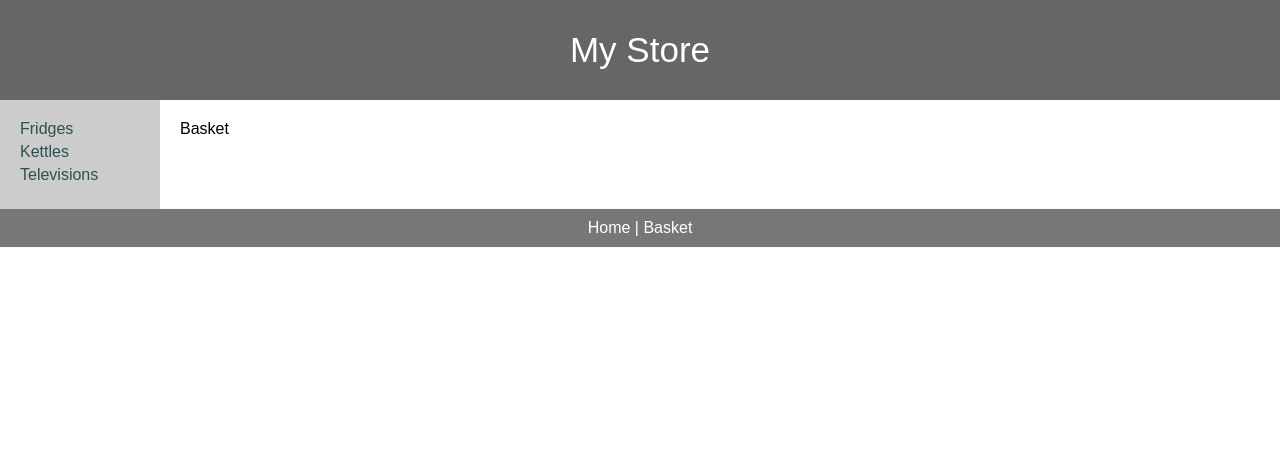
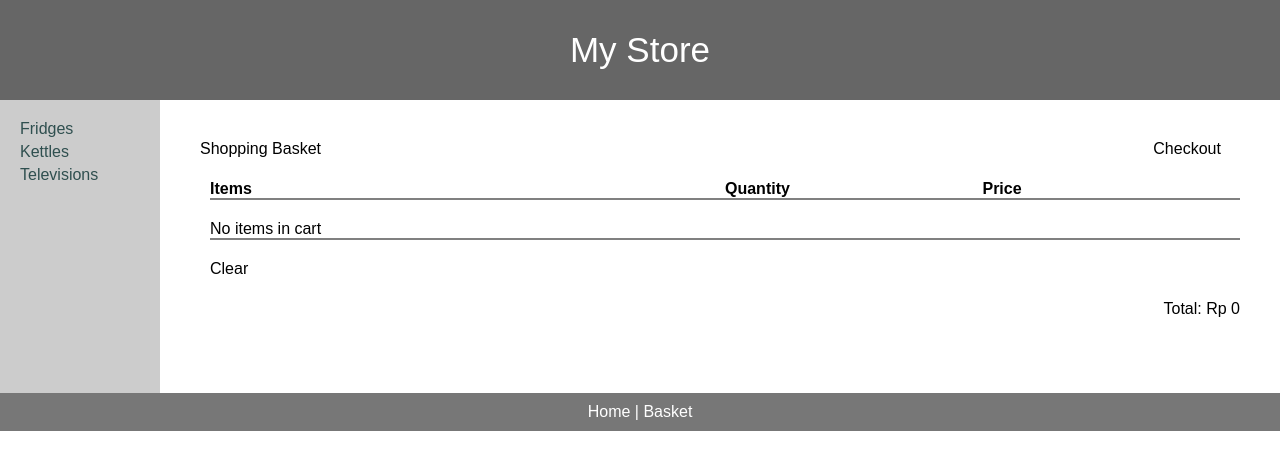
Before and after one commit to daviddprtma/e-store, a React (Create React App) app: page /basket in a window 1280 px wide. Shown: the top 470 px of the page. Built offline with nearby package versions, Linux system fonts and the light colour scheme; data requests are answered from the project's data file.

Commit message:
implementing the basket done

```diff
--- a/src/components/Basket.js
+++ b/src/components/Basket.js
@@ -1,9 +1,98 @@
-import React from 'react'
+import React, { useContext } from "react";
+import styled from "styled-components";
+import { cartContext } from "../contexts/cartContext";
+import { Link, useNavigate } from "react-router-dom";
 
 const Basket = () => {
+  const navigate = useNavigate();
+  const { getItems } = useContext(cartContext);
+  const renderCart = () => {
+    const cartItems = getItems();
+
+    if (cartItems.length > 0) {
+      return cartItems.map((item) => (
+        <React.Fragment key={item.id}>
+          <div>
+            <Link to={`/products/${item.id}`}>{item.title}</Link>
+          </div>
+          <BasketQty>{item.quantity}</BasketQty>
+          <BasketPrice>${item.price}</BasketPrice>
+        </React.Fragment>
+      ));
+    } else {
+      return <div>No items in cart</div>;
+    }
+  };
   return (
-    <div>Basket</div>
-  )
-}
+    <BasketConatiner>
+      <BasketTitle>Shopping Basket</BasketTitle>
+      <BasketButton>Checkout</BasketButton>
+      <BasketTable>
+        <BasketHeader>
+          <h4>Items</h4>
+          <h4>Quantity</h4>
+          <h4>Price</h4>
+        </BasketHeader>
+        <BasketHeaderLine />
 
-export default Basket
+        <BasketHeader>{renderCart()}</BasketHeader>
+        <BasketHeaderLine />
+
+        <BasketButton>Clear</BasketButton>
+        <BasketTotal>Total: Rp 0</BasketTotal>
+      </BasketTable>
+    </BasketConatiner>
+  );
+};
+
+export default Basket;
+
+const BasketConatiner = styled.div`
+  display: grid;
+  padding: 20px;
+  grid-template-rows: 0.25fr 1fr 0.25fr;
+  grid-template-columns: 0.1fr 1fr 0.1fr;
+`;
+
+const BasketTable = styled.div`
+  grid-column: 1 / span 3;
+  grid-template-rows: 0.25fr 1fr 0.25fr 1fr;
+  column-gap: 20px;
+  padding-left: 10px;
+`;
+
+const BasketHeader = styled.div`
+  display: grid;
+  grid-template-columns: 1fr 0.5fr 0.5fr;
+`;
+
+const BasketHeaderLine = styled.div`
+  margin-bottom: 20px;
+  border: 1px solid gray;
+`;
+
+const BasketTitle = styled.div`
+  grid-column: 1 / span 2;
+  padding-bottom: 20px;
+`;
+
+const BasketQty = styled.div`
+  font-size: 10px;
+  font-weight: bold;
+  display: grid;
+  grid-template-columns: 0.1fr 0.05fr 0.1fr 0.1fr;
+`;
+
+const BasketPrice = styled.div`
+  font-size: 20px;
+  font-weight: bold;
+`;
+
+const BasketTotal = styled.div`
+  justify-self: end;
+`;
+
+const BasketButton = styled.div`
+  border-radius: 8px;
+  height: 40px;
+`;
--- a/src/components/CategoryProduct.js
+++ b/src/components/CategoryProduct.js
@@ -36,8 +36,7 @@
   stock,
 }) => {
   const navigate = useNavigate();
-  const cartcontext = useContext(cartContext);
-  const { addProduct } = cartcontext;
+  const { addProduct } = useContext(cartContext);
   return (
     <article>
       <ProductTitle>
--- a/src/contexts/cartContext.js
+++ b/src/contexts/cartContext.js
@@ -14,8 +14,33 @@
     dispatch({ type: "ADD", payload });
   };
 
+  const removeProduct = (payload) => {
+    dispatch({ type: "REMOVE", payload });
+  };
+
+  const increaseQuantity = (payload) => {
+    dispatch({ type: "INCQTY", payload });
+  };
+
+  const decreaseQuantity = (payload) => {
+    dispatch({ type: "DECQTY", payload });
+  };
+
+  const clearBasket = () => {
+    dispatch({ type: "CLEAR", payload: undefined });
+  };
+
+  const getItems = () => {
+    return state.cartItems;
+  };
+
   const contextValue = {
     addProduct,
+    removeProduct,
+    increaseQuantity,
+    decreaseQuantity,
+    clearBasket,
+    getItems,
     ...state,
   };
   return (
--- a/src/contexts/cartReducer.js
+++ b/src/contexts/cartReducer.js
@@ -1,21 +1,36 @@
 export const CartReducer = (state, action) => {
   debugger;
+  let index = -1;
+  if (action.payload)
+    index = state.cartItems.findIndex((item) => item.id === action.payload.id);
 
   switch (action.type) {
     case "ADD":
-      const index = state.cartItems.findIndex(
-        (item) => item.id === action.payload.id
-      );
+    case "INCQTY":
       if (index === -1) {
         state.cartItems.push({ ...action.payload, quantity: 1 });
       } else {
         state.cartItems[index].quantity++;
       }
-      return state;
+      break;
 
     case "REMOVE":
-      return state;
+      if (index > -1) {
+        state.cartItems.splice(index, 1);
+      }
+
+      break;
+
+    case "DECQTY":
+      if (index > -1) {
+        state.cartItems[index].quantity--;
+      }
+      break;
+
+    case "CLEAR":
+      state.cartItems = [];
+      break;
     default:
-      return state;
   }
+  return state;
 };
```
